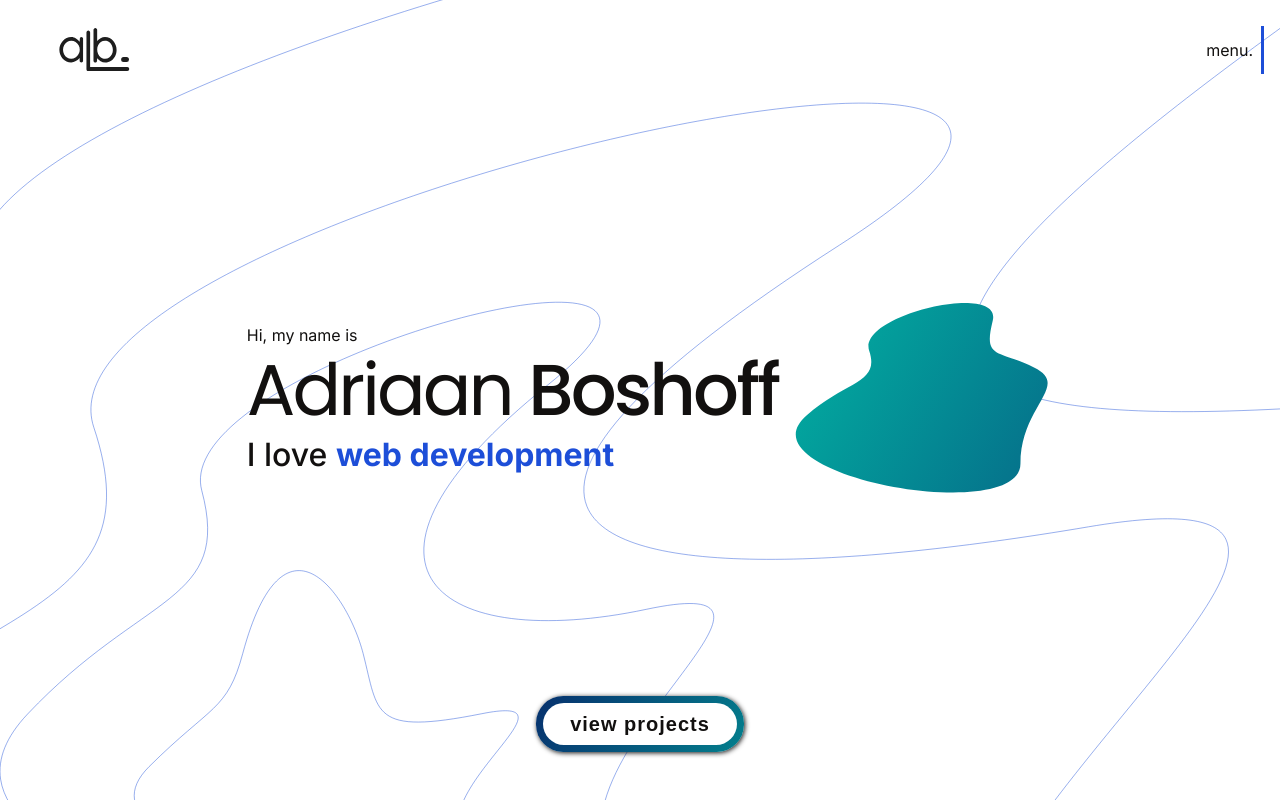
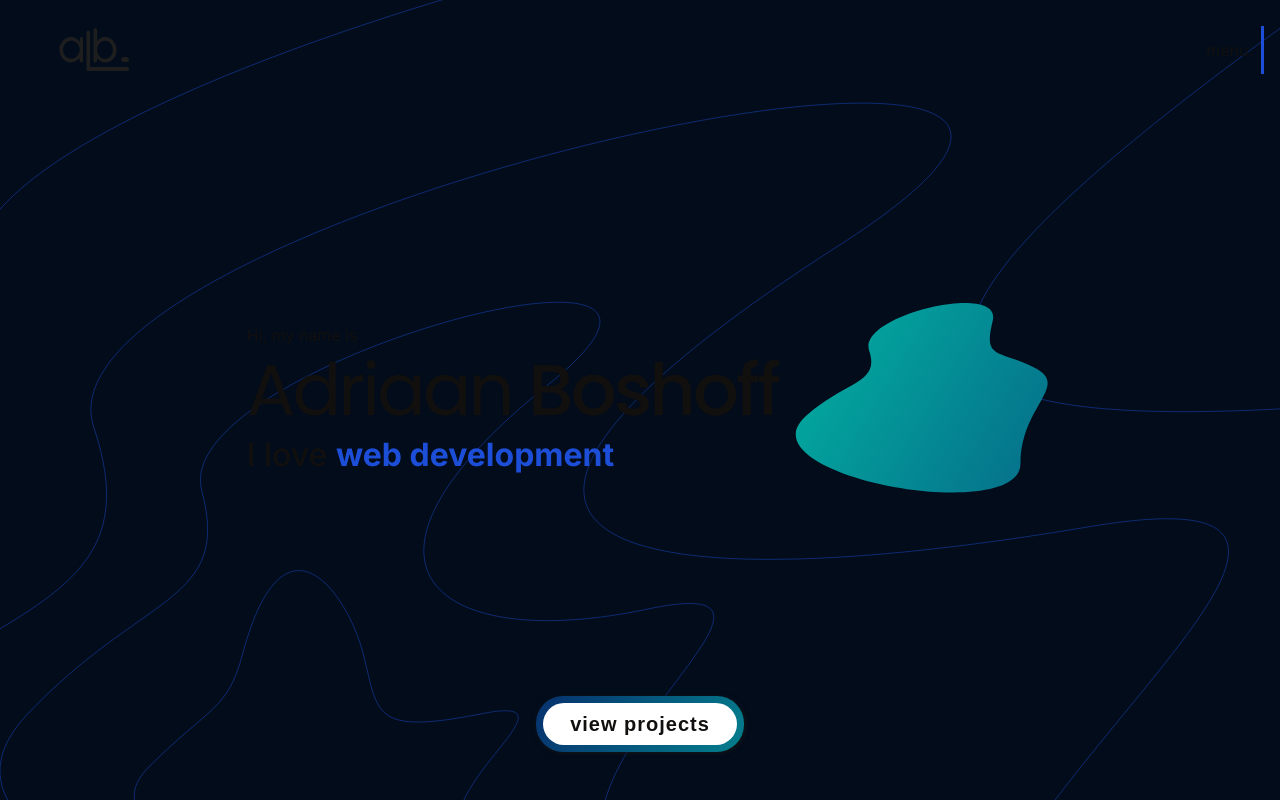
Before and after one commit to abmakes/abmakes-tech, a Next.js app: page / in a window 1280 px wide. Shown: the top 800 px of the page. Built offline with nearby package versions, Linux system fonts and the light colour scheme.

Commit message:
Test: dark navy

```diff
--- a/styles/globals.css
+++ b/styles/globals.css
@@ -7,6 +7,8 @@
 
   --accent-primary: #1d4ed8;
   --accent-secondary: #1d4fd883;
+
+  --dark-navy: #020c1b;
 
 /* GRADIENT BACKGROUND */
   /* https://codepen.io/P1N2O/pen/pyBNzX */
@@ -48,7 +50,8 @@
 html {
   display: flex;
   justify-content: center;
-  background-color: var(--bg-primary);
+  /* background-color: var(--bg-primary); */
+  background-color: var(--dark-navy);
 }
 
 body {
@@ -93,7 +96,8 @@ h3 {
 
 
 .section {
-  background-color: var(--bg-primary);
+  background-color: var(--dark-navy);
+  /* background-color: var(--bg-primary); */
   width: 100%;
   height: 100vh;
   display: flex;
```
